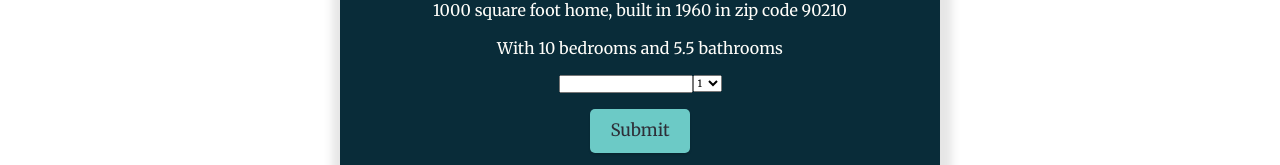
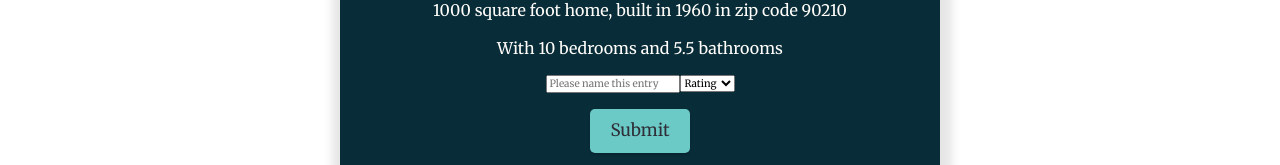
Before and after one commit to bw-appraisers-bff/front-end, a React (Create React App) app in the folder appraisers-bff/: page /result in a window 1280 px wide. Shown: the part 212-377 px from the top of the page. Built offline with nearby package versions, Linux system fonts and the light colour scheme; no server answers; sample sign-in values are in the browser's storage.

Commit message:
added placeholders to interestform

```diff
--- a/appraisers-bff/src/components/InterestForm.js
+++ b/appraisers-bff/src/components/InterestForm.js
@@ -23,9 +23,10 @@ const InterestForm = ({ errors, touched, value, status }) => (
     >
       {({ isSubmitting }) => (
         <Form>
-          <Field type="text" name="name" />
+          <Field type="text" name="name" placeholder="Please name this entry" />
           <ErrorMessage name="name" component="p" />
           <Field component="select" name="rating">
+            <option>Rating</option>
             <option value="1">1</option>
             <option value="2">2</option>
             <option value="3">3</option>
```
